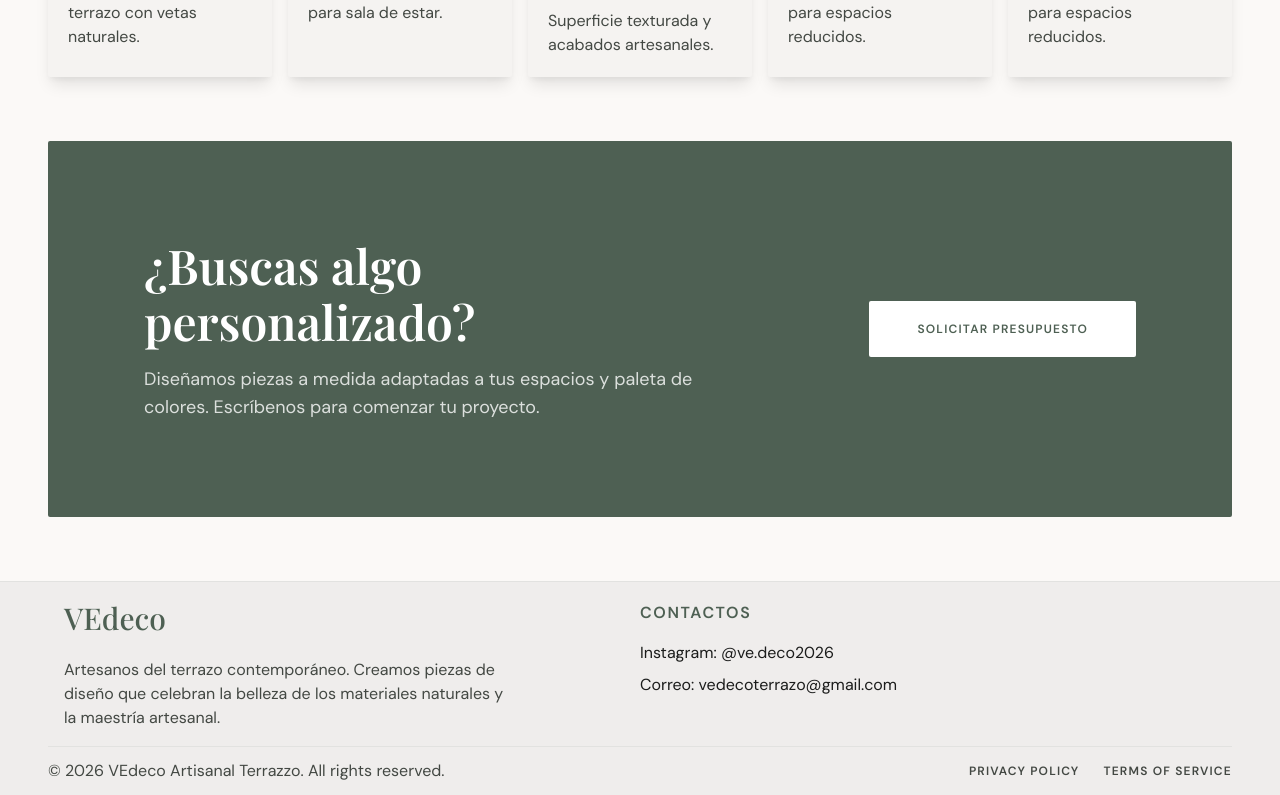
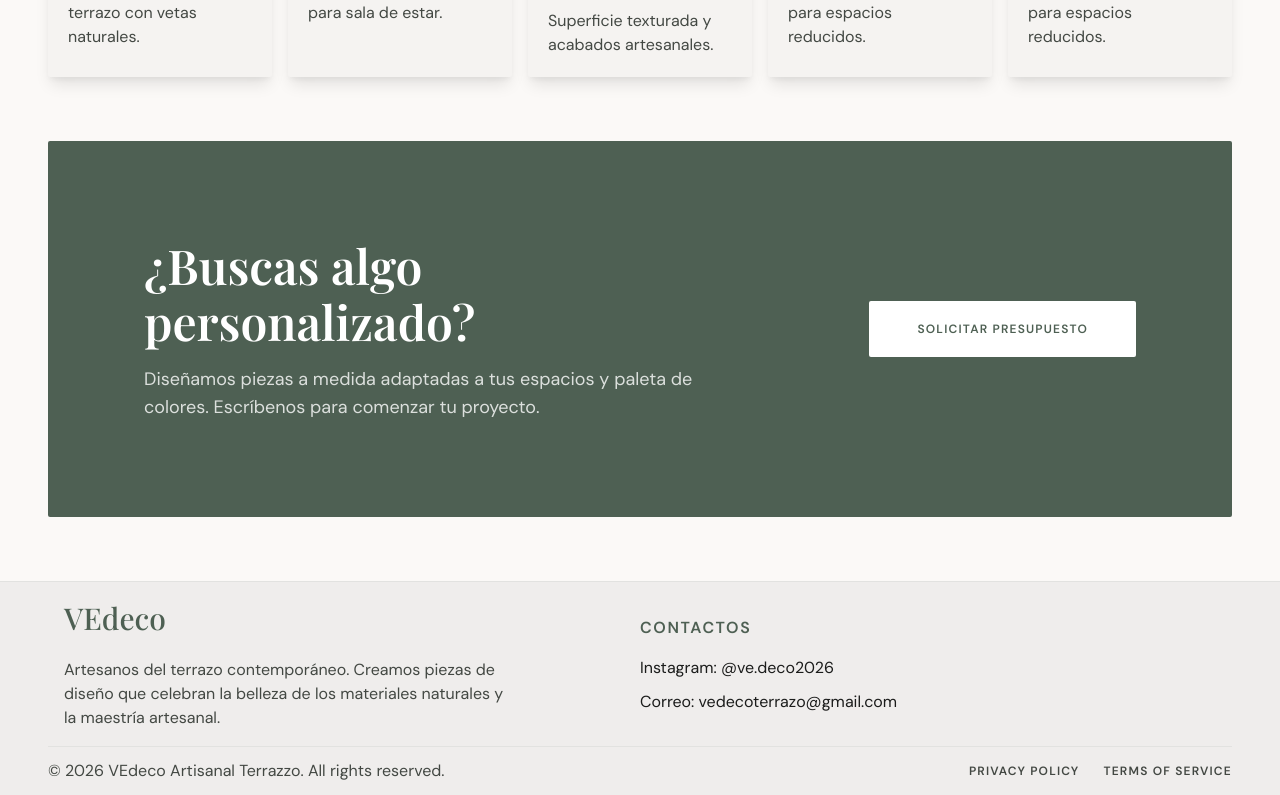
Before and after one commit to blom31/vedeco, a React (Vite) app: page / in a window 1280 px wide. Shown: the part 2075-2870 px from the top of the page. Built offline with nearby package versions, Linux system fonts and the light colour scheme.

Commit message:
ajustes en footer y altura  header

```diff
--- a/src/components/Footer.jsx
+++ b/src/components/Footer.jsx
@@ -20,16 +20,12 @@ function Footer() {
                 <a
                   className="footer__group-links"
                   target="_blank"
-                  href="https://www.instagram.com/ve.deco2026/"
-                >
+                  href="https://www.instagram.com/ve.deco2026/">
                   Instagram: @ve.deco2026
                 </a>
               </div>
               <a
-                className="footer__group-links"
-                target="_blank"
-                href=""
-              >
+                className="footer__group-links">
                 Correo: vedecoterrazo@gmail.com
               </a>
               {/* <a className="footer__group-link" href="#">
--- a/src/styles/_footer.scss
+++ b/src/styles/_footer.scss
@@ -69,7 +69,7 @@
 
   &__nav-groups {
     display: grid;
-    grid-template-columns: 1fr 1fr;
+    grid-template-columns: 1fr;
     gap: 32px;
   }
 
@@ -85,13 +85,15 @@
     font-weight: 600;
     letter-spacing: 0.1em;
     color: $primary;
-    margin-top:3px
+    margin-top:18px
   }
 
   &__group-links {
     display: flex;
     flex-direction: column;
-    gap: 8px;
+    gap: 10px;
+    @media (max-width: 767px) {
+      font-size: 14px;}
   }
 
   &__group-link {
@@ -101,6 +103,7 @@
     line-height: 24px;
     color: $on-surface-variant;
     transition: color 0.2s ease;
+
 
     &:hover {
       color: $primary;
--- a/src/styles/_hero.scss
+++ b/src/styles/_hero.scss
@@ -8,8 +8,9 @@
   overflow: hidden;
   background-color: $surface-container;
 
+
   @media (max-width: 767px) {
-    min-height: 100vh;
+    min-height: 80vh;
   }
 
   &__bg {
@@ -30,8 +31,11 @@ height: initial;
     object-fit: cover;
     object-position: center;
 
+
+
      @media (max-width: 767px) {
 display: none;
+
     }
   }
 
@@ -82,7 +86,7 @@ display: none;
       background-color: rgba($background, 0.1);
       border-bottom: 4px solid $primary;
       padding: 20px;
-      margin-top: 60px;
+      // margin-top: 60px;
 
     }
 
```
